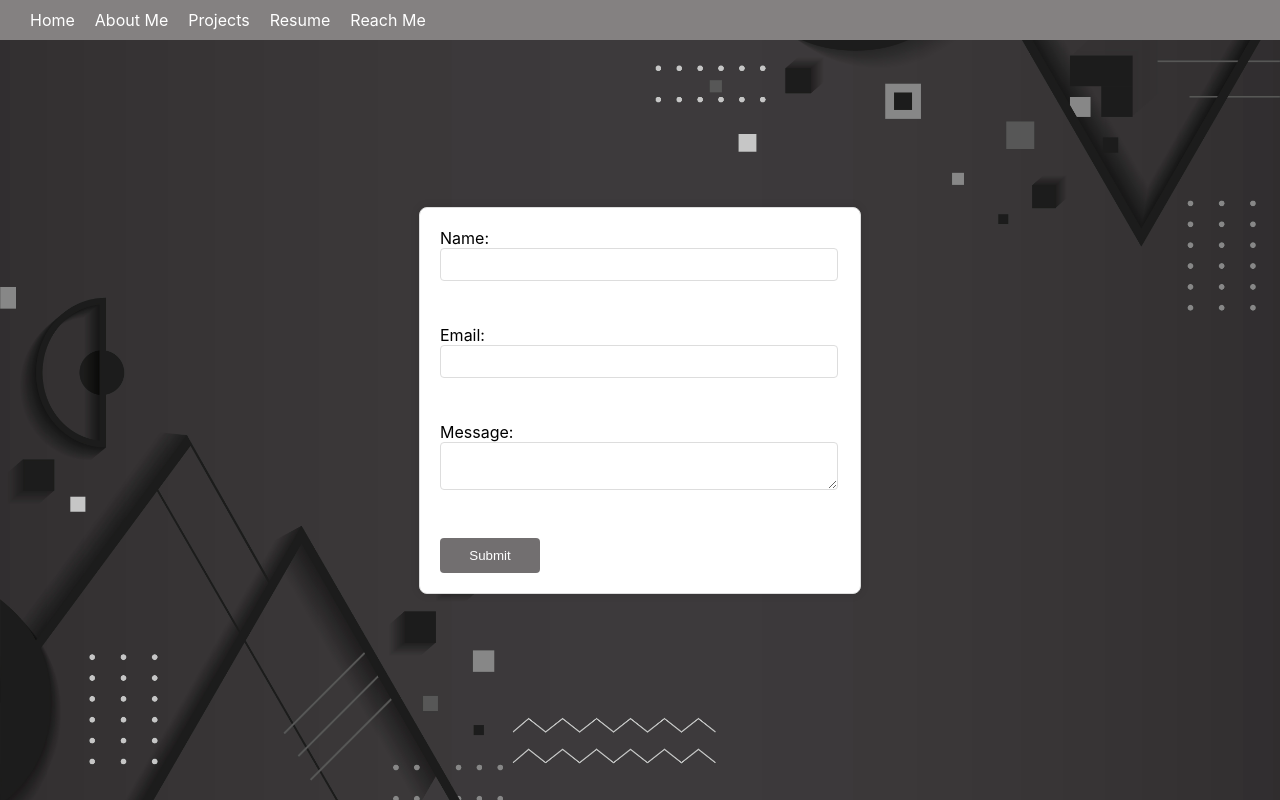
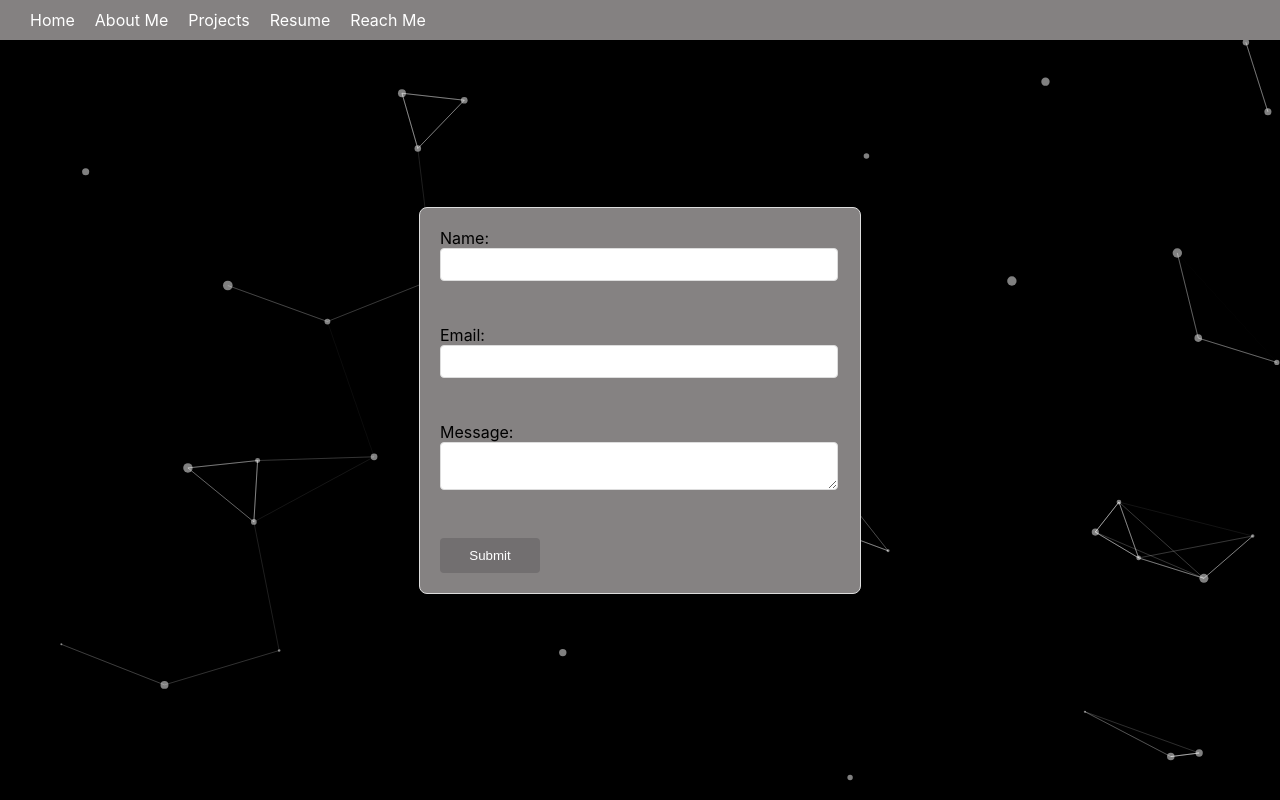
Before and after one commit to Dmitrosio/Portfolio, a React (Create React App) app: page /reachme in a window 1280 px wide. Built offline with nearby package versions, Linux system fonts and the light colour scheme.

Commit message:
added PartcilesJS to the App.

```diff
--- a/package.json
+++ b/package.json
@@ -6,6 +6,8 @@
     "@testing-library/jest-dom": "^5.17.0",
     "@testing-library/react": "^13.4.0",
     "@testing-library/user-event": "^13.5.0",
+    "@tsparticles/engine": "^3.1.0",
+    "@tsparticles/react": "^3.0.0",
     "axios": "^1.6.5",
     "express": "^4.18.2",
     "framer-motion": "^10.16.14",
@@ -15,6 +17,9 @@
     "react-icons": "^4.12.0",
     "react-router-dom": "^6.18.0",
     "react-scripts": "5.0.1",
+    "react-tsparticles": "^2.12.2",
+    "tsparticles": "^3.1.0",
+    "tsparticles-slim": "^2.12.0",
     "web-vitals": "^2.1.4"
   },
   "scripts": {
--- a/src/App.js
+++ b/src/App.js
@@ -6,10 +6,110 @@
 import Projects from './components/Projects';
 import Resume from './components/Resume';
 import ReachMe from './components/ReachMe';
+import { useEffect, useMemo, useState } from "react";
+import Particles, { initParticlesEngine } from "@tsparticles/react";
+import { loadSlim } from "@tsparticles/slim"; // if you are going to use `loadSlim`, install the "@tsparticles/slim" package too.
 
 export default function App() {
+  const [init, setInit] = useState(false);
+
+  // this should be run only once per application lifetime
+  useEffect(() => {
+    initParticlesEngine(async (engine) => {
+      // you can initiate the tsParticles instance (engine) here, adding custom shapes or presets
+      // this loads the tsparticles package bundle, it's the easiest method for getting everything ready
+      // starting from v2 you can add only the features you need reducing the bundle size
+      //await loadAll(engine);
+      //await loadFull(engine);
+      await loadSlim(engine);
+      //await loadBasic(engine);
+    }).then(() => {
+      setInit(true);
+    });
+  }, []);
+
+  const particlesLoaded = (container) => {
+    console.log(container);
+  };
+
+  const options = useMemo(
+    () => ({
+      background: {
+        color: {
+          value: "#000000",
+        },
+      },
+      fpsLimit: 120,
+      interactivity: {
+        events: {
+          onClick: {
+            enable: true,
+            mode: "push",
+          },
+          onHover: {
+            enable: true,
+            mode: "repulse",
+          },
+        },
+        modes: {
+          push: {
+            quantity: 3,
+          },
+          repulse: {
+            distance: 200,
+            duration: 0.4,
+          },
+        },
+      },
+      particles: {
+        color: {
+          value: "#ffffff",
+        },
+        links: {
+          color: "#ffffff",
+          distance: 150,
+          enable: true,
+          opacity: 0.5,
+          width: 1,
+        },
+        move: {
+          direction: "none",
+          enable: true,
+          outModes: {
+            default: "bounce",
+          },
+          random: false,
+          speed: 3,
+          straight: false,
+        },
+        number: {
+          density: {
+            enable: true,
+          },
+          value: 80,
+        },
+        opacity: {
+          value: 0.5,
+        },
+        shape: {
+          type: "circle",
+        },
+        size: {
+          value: { min: 1, max: 5 },
+        },
+      },
+      detectRetina: true,
+    }),
+    [],
+  );
+
+  if (init) {
     return (
       <Router>
+      <Particles
+        id="tsparticles"
+        particlesLoaded={particlesLoaded}
+        options={options} />
           <Navbar />
           <Routes>
             <Route path="/" element={<Home />} />
@@ -21,3 +121,4 @@
         </Router>
     );
   }
+}
--- a/src/components/About.css
+++ b/src/components/About.css
@@ -1,11 +1,11 @@
 .about-me {
-    background-image: url('back.jpg');
-    background-size: cover;
+    z-index: 1;
     padding-left: 20px;
     padding-right: 20px;
     padding-top: 60px;
     display: flex;
     flex-direction: row;
+    position: relative;
   }
 
 .image-holder{
--- a/src/components/Contact.css
+++ b/src/components/Contact.css
@@ -38,6 +38,14 @@
     color: #fff;
   }
 
+  a:hover{
+    color: antiquewhite;
+  }
+
+  a{
+    color:#b3b6b8;
+  }
+
   @media (max-width: 768px) {
     .menu {
       flex-direction: column; /* Adjust the layout for smaller screens */
--- a/src/components/Home.css
+++ b/src/components/Home.css
@@ -6,7 +6,7 @@
   flex-direction: column; /* Set a column layout */
   padding: 20px;
   padding-top: 50px;
-  background-image: url('back.jpg');
+  /*background-image: url('back.jpg');
   background-size: cover; /* Ensure the image covers the entire container */
   background-position: center; /* Center the background image */
 
@@ -15,6 +15,7 @@
 .header, .header h1{
   color: #fff;
   margin-right: auto;
+  z-index: 1;
 }
 
 /* Styling for the image */
@@ -24,7 +25,8 @@
 
 /* Styling for the img element within .image */
 .image img {
-  max-width: 100%; /* Make the image responsive */
+  max-width: auto;
+  width: auto; /* Make the image responsive */
   height: auto;
   border: 2px solid #333;
   border-radius: 5%;
@@ -56,7 +58,7 @@
 
 .case p, .case a {
   color: #fff;
-  padding: 20px;
+  padding: 10px;
 }
 
 .case p{
--- a/src/components/ReachMe.css
+++ b/src/components/ReachMe.css
@@ -6,8 +6,8 @@
     align-items: center;
     justify-content: center;
     height: 100vh;
-    background-image: url('back.jpg');
-    background-size: cover;
+    position: relative;
+    z-index: 1;
   }
 
   h1 {
@@ -21,7 +21,7 @@
     padding: 20px;
     border: 1px solid #ddd;
     border-radius: 8px;
-    background-color: #fff;
+    background-color: #858282;
     box-shadow: 0 0 10px rgba(0, 0, 0, 0.1);
   }
 
--- a/src/components/Resume.css
+++ b/src/components/Resume.css
@@ -5,8 +5,8 @@
     flex-direction: column;
     align-items: center;
     justify-content: center;
-    background-image: url('back.jpg');
-    background-size: cover;
+    position: relative;
+    z-index: 1;
   }
 
   .resume h1 {
--- a/src/components/SplitScreen.css
+++ b/src/components/SplitScreen.css
@@ -1,6 +1,8 @@
 /* Split the screen into two sections */
 .split-screen {
     display: flex; /* Use flexbox for layout */
+    z-index: 1;
+    position: relative;
   }
 
   /* Left side of the screen */
@@ -10,8 +12,6 @@
     overflow-y: auto; /* Enable vertical scrolling */
     min-width: 20%;
     max-width: 50%;
-    background-image: url('back.jpg');
-    background-size: cover;
   }
 
   /* Right side of the screen */
@@ -23,7 +23,6 @@
     width: 50%; /* Adjust the width as needed */
     height: 100vh;
     margin-top: 41px;
-    background-image: url('back.jpg');
     color: #fff;
   }
 
```
Also changed, not shown: src/App.css (deleted, +0 -38 lines), src/components/Home.js (line endings or trailing spaces), src/components/reachPrev.png, 1 other file (tests, documents, lock files or other folders). Lines whose indentation alone changed are shown as unchanged.
